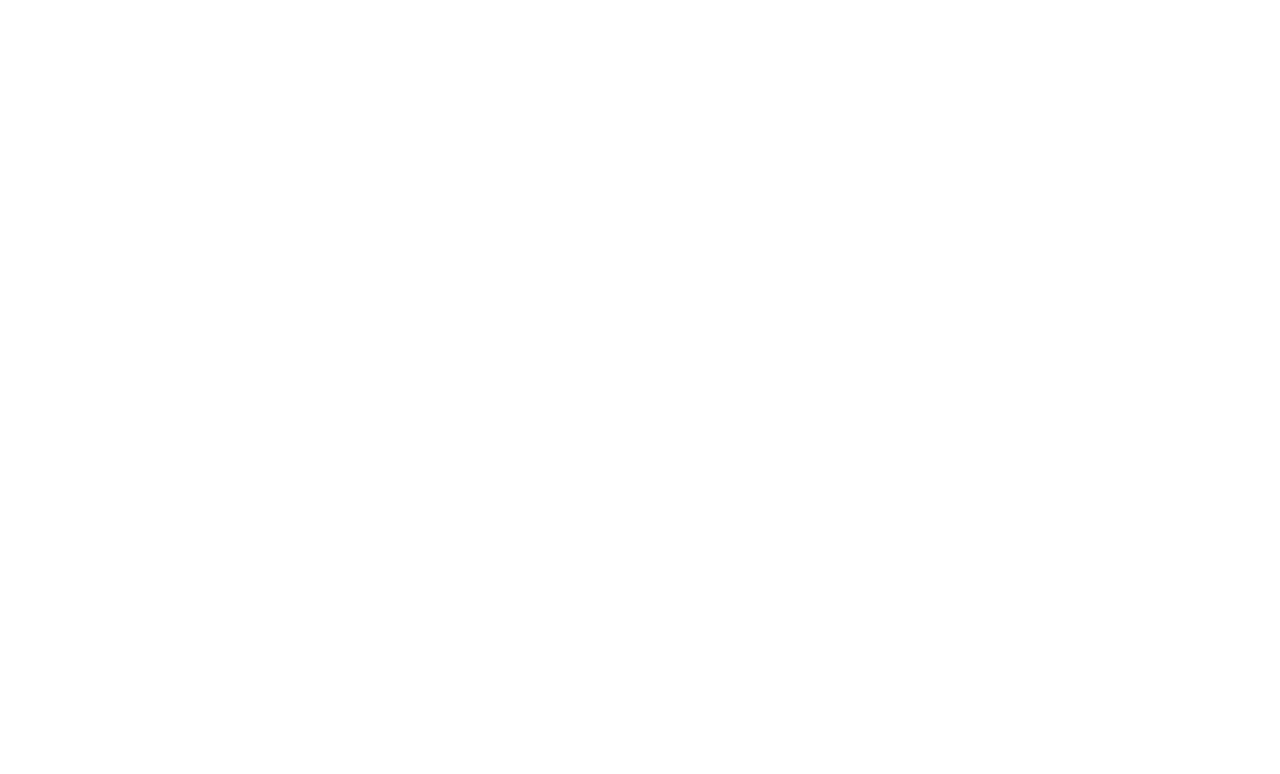
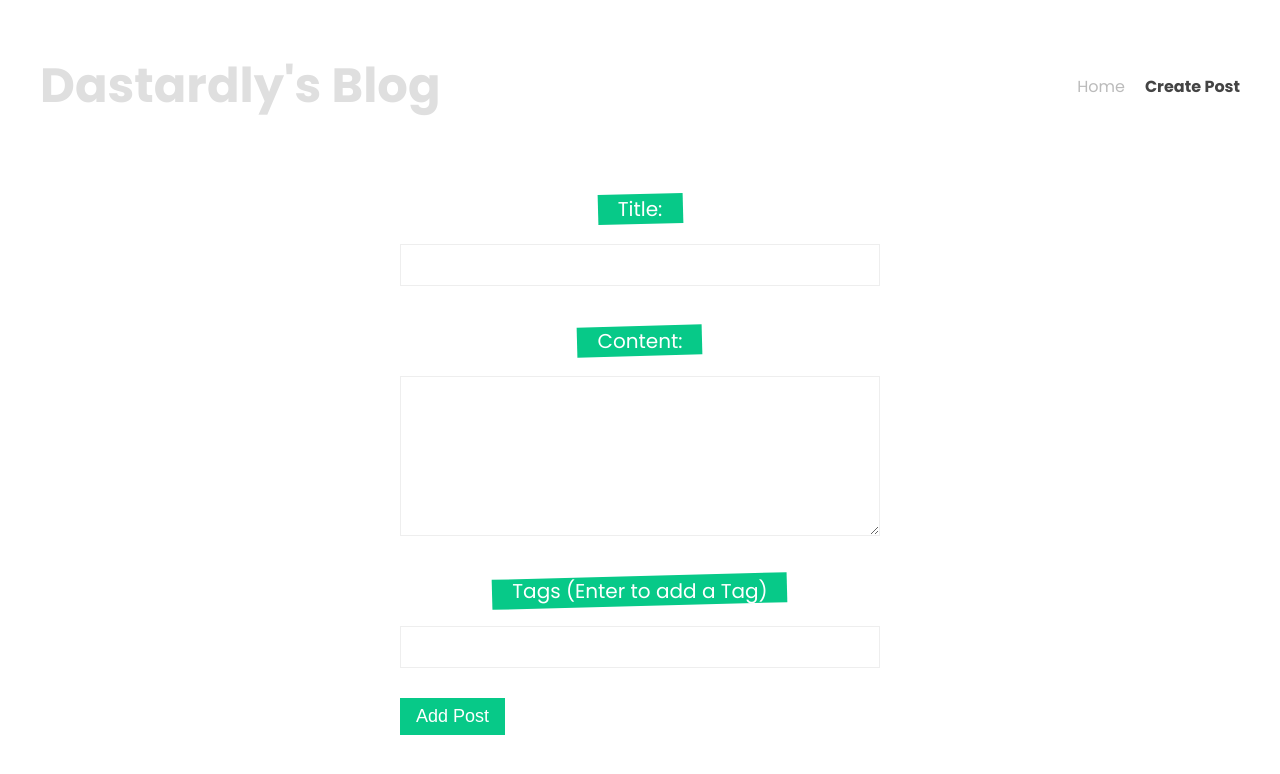
Before and after one commit to ddastardly91/vue-blog, a Vue app: page /create in a window 1280 px wide. Before the commit this address had no page. Shown: the top 774 px of the page. Built offline with nearby package versions, Linux system fonts and the light colour scheme.

Commit message:
ADDED: Navbar, Create Post

```diff
--- a/data/db.json
+++ b/data/db.json
@@ -11,6 +11,12 @@
       "title": "Top 5 CSS tips!",
       "body": "Lorem ipsum dolor sit amet, consectetur adipisicing elit. Illo ducimus, similique alias exercitationem eligendi dolor aut porro veritatis asperiores odit reprehenderit fugit neque provident cum distinctio incidunt sed aliquid voluptates. Ullam, tempora. Unde laboriosam quibusdam deserunt animi fugit facere. Reprehenderit, alias nesciunt expedita quasi eaque quaerat, exercitationem nisi quam assumenda maiores corrupti inventore aut voluptatum ipsam facilis, est eius eveniet.",
       "tags": ["webdev", "coding", "css"]
+    },
+    {
+      "title": "This is a new blog post",
+      "body": "blah blah blah blah",
+      "tags": ["webdev", "coding"],
+      "id": 3
     }
   ]
 }
--- a/src/App.vue
+++ b/src/App.vue
@@ -1,13 +1,10 @@
 <template>
+  <Navbar />
   <router-view />
 </template>
 
-<script>
-export default {
-  name: "Home",
-
-  setup() {},
-};
+<script setup>
+import Navbar from "./components/Navbar.vue";
 </script>
 
 <style scoped>
--- a/src/assets/main.css
+++ b/src/assets/main.css
@@ -6,5 +6,4 @@
   padding: 0;
   box-sizing: border-box;
   color: #333;
-  text-align: center;
 }
--- /dev/null
+++ b/src/components/Navbar.vue
@@ -0,0 +1,38 @@
+<template>
+  <header>
+    <h1>Dastardly's Blog</h1>
+    <nav>
+      <router-link :to="{ name: 'home' }">Home</router-link>
+      <router-link :to="{ name: 'create' }">Create Post</router-link>
+    </nav>
+  </header>
+</template>
+
+<script setup></script>
+
+<style scoped>
+header {
+  display: flex;
+  justify-content: space-between;
+  align-items: center;
+  max-width: 1200px;
+  margin: 0 auto;
+  padding: 10px;
+}
+
+header h1 {
+  color: #dfdfdf;
+  font-size: 48px;
+}
+
+header a {
+  color: #bbb;
+  text-decoration: none;
+  margin-left: 20px;
+}
+
+header a.router-link-active {
+  color: #444;
+  font-weight: bold;
+}
+</style>
--- a/src/components/SinglePost.vue
+++ b/src/components/SinglePost.vue
@@ -18,4 +18,32 @@
 });
 </script>
 
-<style scoped></style>
+<style scoped>
+.post {
+  margin: 0 40px 30px;
+  padding-bottom: 30px;
+  border-bottom: 1px dashed lightgray;
+}
+
+.post h3 {
+  display: inline-block;
+  position: relative;
+  font-size: 26px;
+  color: white;
+  margin-bottom: 10px;
+  max-width: 400px;
+}
+
+.post h3::before {
+  content: "";
+  display: block;
+  width: 100%;
+  height: 100%;
+  background: #07c988;
+  position: absolute;
+  z-index: -1;
+  padding-right: 40px;
+  left: -20px;
+  transform: rotateZ(-1deg);
+}
+</style>
--- a/src/composables/getPost.js
+++ b/src/composables/getPost.js
@@ -7,11 +7,6 @@
   //functions
   const load = async () => {
     try {
-      //simulate delay
-      await new Promise((resolve) => {
-        setTimeout(resolve, 1500);
-      });
-
       let data = await fetch("http://localhost:3000/posts/" + id);
       if (!data.ok) {
         throw Error("that post does not exist");
--- a/src/composables/getPosts.js
+++ b/src/composables/getPosts.js
@@ -7,11 +7,6 @@
   //functions
   const load = async () => {
     try {
-      //simulate delay
-      await new Promise((resolve) => {
-        setTimeout(resolve, 1500);
-      });
-
       let data = await fetch("http://localhost:3000/posts");
       if (!data.ok) {
         throw Error("no data available");
--- a/src/router/index.js
+++ b/src/router/index.js
@@ -1,6 +1,7 @@
 import { createRouter, createWebHistory } from "vue-router";
 import Home from "../views/Home.vue";
 import Details from "../views/Details.vue";
+import Create from "../views/Create.vue";
 
 const router = createRouter({
   history: createWebHistory(import.meta.env.BASE_URL),
@@ -16,6 +17,12 @@
       component: Details,
       props: true,
     },
+    {
+      path: "/create",
+      name: "create",
+      component: Create,
+      props: true,
+    },
   ],
 });
 
--- /dev/null
+++ b/src/views/Create.vue
@@ -0,0 +1,114 @@
+<template>
+  <div class="create">
+    <form @submit.prevent="handleSubmit">
+      <label>Title:</label>
+      <input v-model="title" type="text" required />
+      <label>Content:</label>
+      <textarea v-model="body" required></textarea>
+      <label>Tags (Enter to add a Tag)</label>
+      <input @keydown.enter.prevent="handleKeydown" v-model="tag" type="text" />
+      <div v-for="tag in tags" :key="tag" class="pill">#{{ tag }}</div>
+      <button>Add Post</button>
+    </form>
+  </div>
+</template>
+
+<script setup>
+import { ref } from "vue";
+import { useRouter } from "vue-router";
+
+const title = ref("");
+const body = ref("");
+const tag = ref("");
+const tags = ref([]);
+
+const router = useRouter();
+
+const handleKeydown = () => {
+  if (!tags.value.includes(tag.value)) {
+    tag.value = tag.value.replace(/\s/, ""); // removes whitespace
+    tags.value.push(tag.value);
+  }
+  tag.value = "";
+};
+
+const handleSubmit = async () => {
+  const post = {
+    title: title.value,
+    body: body.value,
+    tags: tags.value,
+  };
+  await fetch("http://localhost:3000/posts", {
+    method: "POST",
+    headers: { "Content-Type": "application/json" },
+    body: JSON.stringify(post),
+  });
+
+  router.push({ name: "home" });
+};
+</script>
+
+<style scoped>
+form {
+  max-width: 480px;
+  margin: 0 auto;
+  text-align: center;
+}
+
+input,
+textarea {
+  display: block;
+  margin: 10px 0;
+  width: 100%;
+  box-sizing: border-box;
+  padding: 10px;
+  border: 1px solid #eee;
+  font-family: "Poppins", sans-serif;
+}
+
+textarea {
+  height: 160px;
+}
+
+label {
+  display: inline-block;
+  margin-top: 30px;
+  position: relative;
+  font-size: 20px;
+  color: #fff;
+  margin-bottom: 10px;
+}
+
+label:before {
+  content: "";
+  display: block;
+  width: 100%;
+  height: 100%;
+  background: #07c988;
+  position: absolute;
+  z-index: -1;
+  padding-right: 40px;
+  left: -20px;
+  transform: rotateZ(-1.5deg);
+}
+
+button {
+  display: block;
+  margin-top: 30px;
+  background: #07c988;
+  color: white;
+  border: none;
+  padding: 8px 16px;
+  font-size: 18px;
+}
+
+.pill {
+  display: inline-block;
+  margin: 10px 10px 0 0;
+  padding: 5px 25px;
+  color: #444;
+  background: #ddd;
+  border-radius: 20px;
+  font-size: 14px;
+}
+</style>
--- a/src/views/Home.vue
+++ b/src/views/Home.vue
@@ -24,6 +24,8 @@
 
 <style scoped>
 .home {
-  text-align: center;
+  max-width: 1200px;
+  margin: 0 auto;
+  padding: 10px;
 }
 </style>
```
